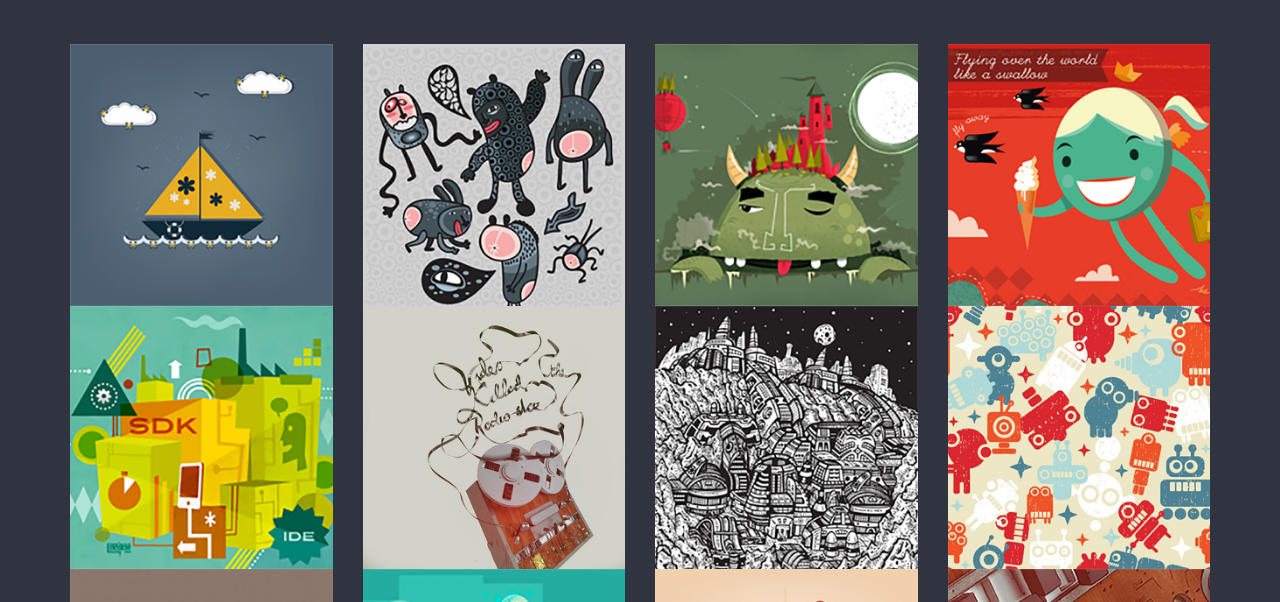
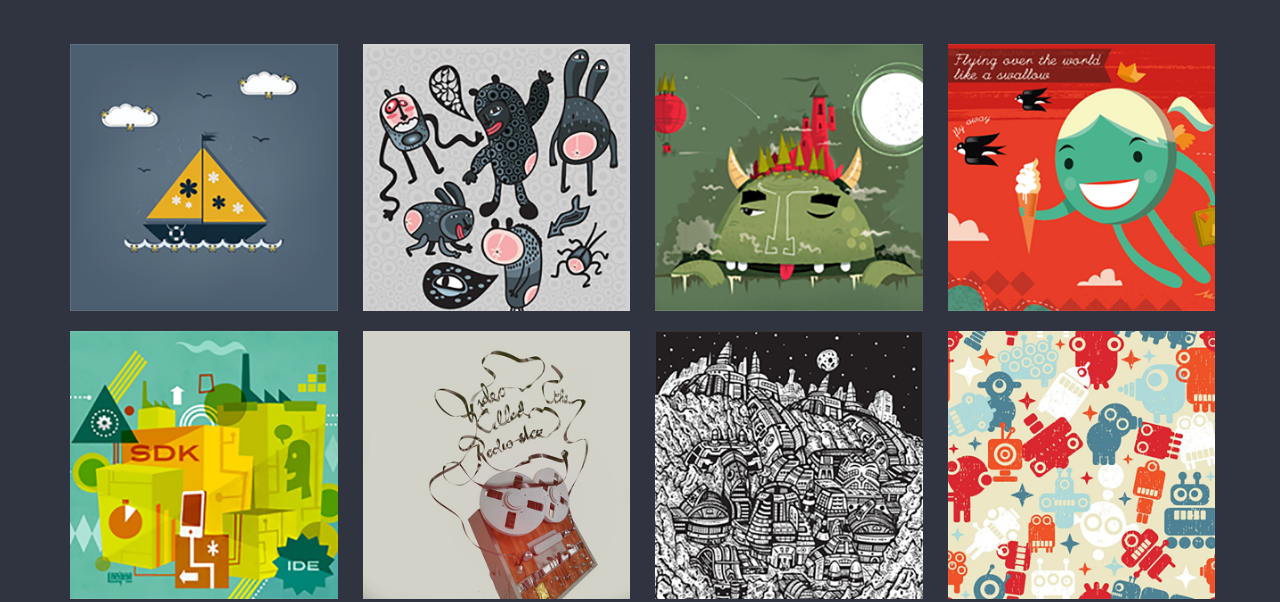
Before and after one commit to KovtuhAlexander/singolo-working-files, a website: page src/index.html in a window 1280 px wide. Shown: the part 1434-2036 px from the top of the page. Drawn offline with Linux system fonts and the light colour scheme.

Commit message:
add portfolio gallert

```diff
--- a/src/scss/includes/_portfolio.scss
+++ b/src/scss/includes/_portfolio.scss
@@ -1,5 +1,11 @@
 .portfolio {
+	// padding-bottom: 47px;
 	background-color: $header-bg;
+
+	&::after {
+		@extend .header;
+		margin-top: 47px;
+	}
 
 	&__header {
 		@extend .services__header;
@@ -10,4 +16,9 @@
 		@extend .services__subHeader;
 		margin-top: 18px;
 	}
+
+	&__gallery {
+		padding-right: 10px;
+		padding-bottom: 20px;
+	}
 }
```
Also changed, not shown: src/css/main.css.
